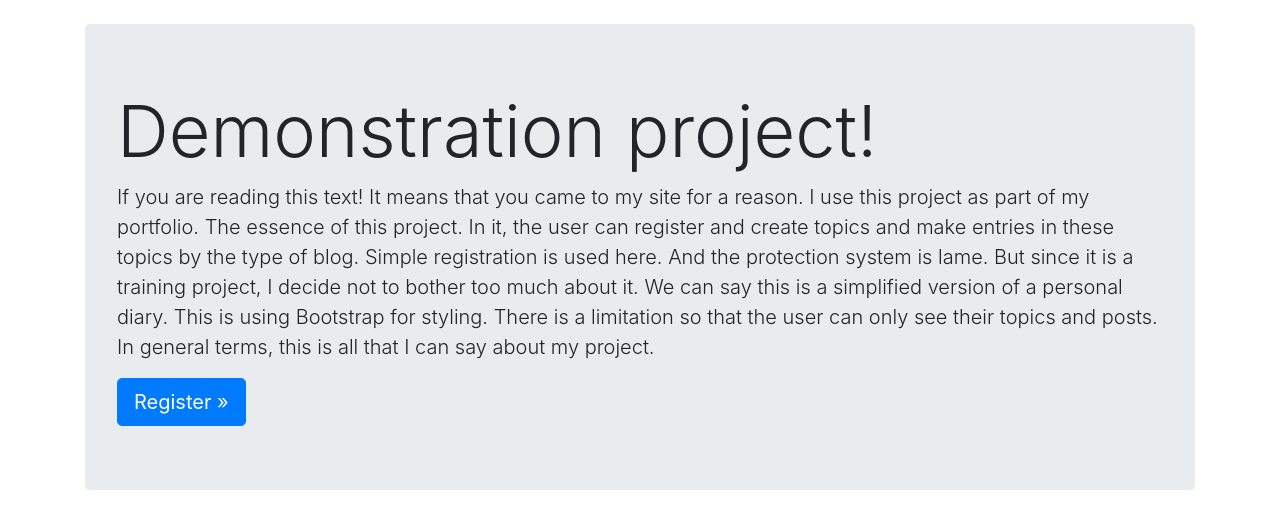
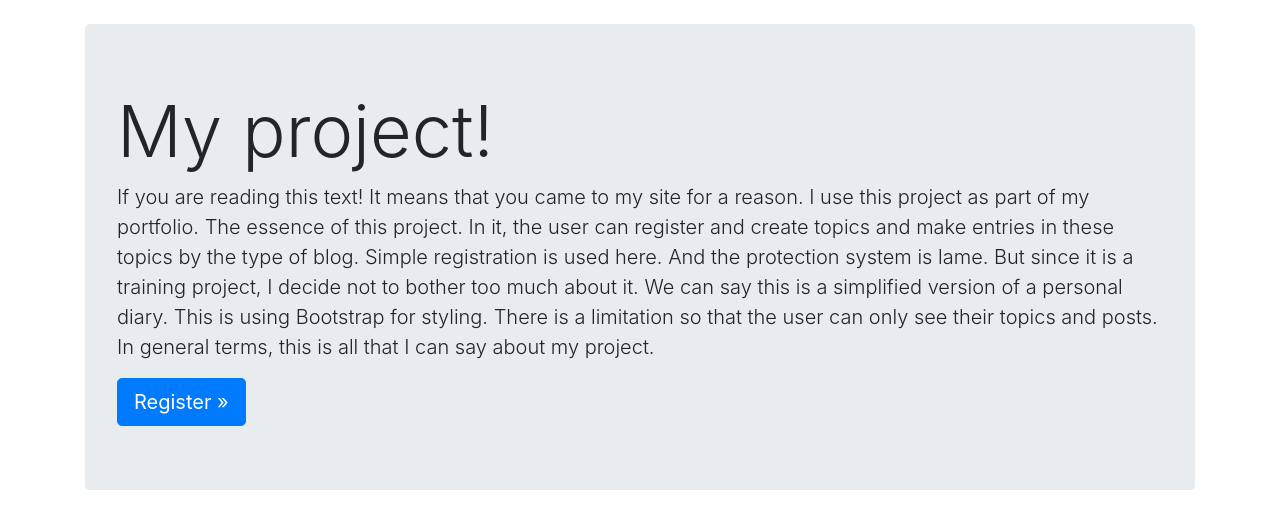
Before and after one commit to SnakeSanin/Diary, a Django app: page / in a window 1280 px wide. Shown: the part 58-588 px from the top of the page. Run offline with Django 3.2, Linux system fonts and the light colour scheme; some libraries are stand-ins or nearby versions.

Commit message:
Change text on main page

```diff
--- a/templates/index.html
+++ b/templates/index.html
@@ -1,7 +1,7 @@
 {% extends "base.html" %}
  {% block page_header %}
    <div class='jumbotron'>
-     <h1 class="display-3">Demonstration project!</h1>
+     <h1 class="display-3">My project!</h1>
      <p class="lead">If you are reading this text! It means that you came to my site for a reason.
 I use this project as part of my portfolio. The essence of this project.
 In it, the user can register and create topics and make entries in these topics by the type of blog.
```
